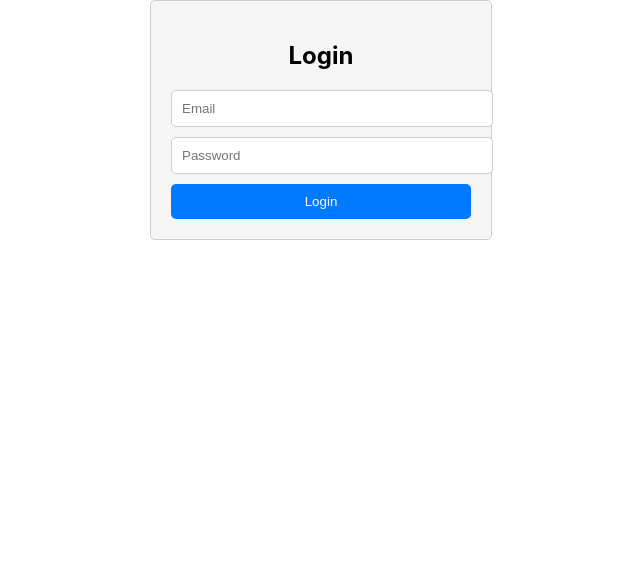
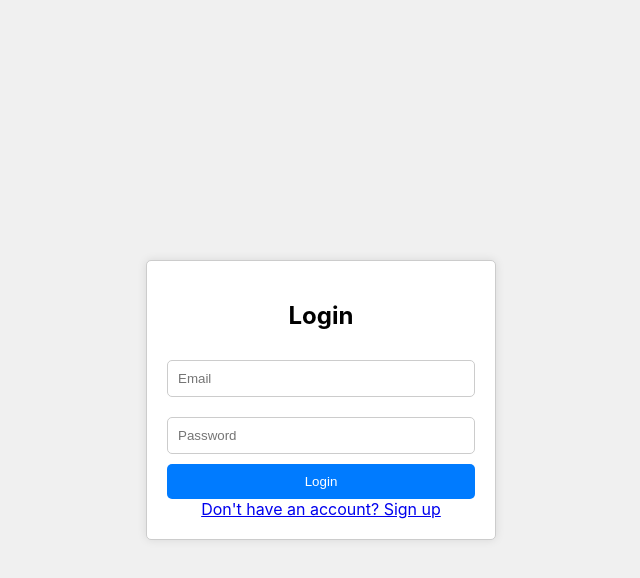
Before and after one commit to AnshOhri/antiphish, a React (Create React App) app: page /login in a window 1280 px wide. Shown: the top 578 px of the page, without its empty margins (319-959 px from the left). Built offline with nearby package versions, Linux system fonts and the light colour scheme.

Commit message:
styling improved and routing added

```diff
--- a/package.json
+++ b/package.json
@@ -8,6 +8,7 @@
     "@testing-library/user-event": "^13.5.0",
     "react": "^18.2.0",
     "react-dom": "^18.2.0",
+    "react-router-dom": "^6.18.0",
     "react-scripts": "5.0.1",
     "web-vitals": "^2.1.4"
   },
--- a/src/App.css
+++ b/src/App.css
@@ -1,23 +1,35 @@
+.App {
+	display: flex;
+	justify-content: center;
+	align-items: center;
+	height: 100vh;
+	background-color: #f0f0f0;
+	overflow: hidden; /* Add this line */
+}
+
 .form-container {
-	width: 300px;
-	margin: 0 auto;
+	max-width: 350px;
+	width: 90%;
 	padding: 20px;
 	border: 1px solid #ccc;
 	border-radius: 5px;
-	background-color: #f5f5f5;
-}
-
-h2 {
+	background-color: #fff;
+	box-shadow: 0 0 10px rgba(0, 0, 0, 0.1);
 	text-align: center;
+	box-sizing: border-box; /* Add this line */
 }
 
 input {
-	display: block;
 	width: 100%;
 	margin: 10px 0;
 	padding: 10px;
 	border: 1px solid #ccc;
 	border-radius: 5px;
+	box-sizing: border-box; /* Add this line */
+}
+
+h2 {
+	margin-bottom: 20px;
 }
 
 button {
--- a/src/App.js
+++ b/src/App.js
@@ -1,10 +1,10 @@
 import './App.css';
-import Login from './pages/login';
+import AppRouter from './AppRouter';
 
 function App() {
 	return (
 		<div className="App">
-			<Login></Login>
+			<AppRouter></AppRouter>
 		</div>
 	);
 }
--- /dev/null
+++ b/src/AppRouter.js
@@ -0,0 +1,21 @@
+import React from 'react';
+import { BrowserRouter, Routes, Route } from 'react-router-dom';
+import { Navigate } from 'react-router-dom';
+import Login from './pages/login';
+import Signup from './pages/signup';
+import NoPage from './pages/NoPage';
+
+const AppRouter = () => {
+	return (
+		<BrowserRouter>
+			<Routes>
+				<Route path="/" element={<Navigate to="/login" />} />
+				<Route path="login" element={<Login />} />
+				<Route path="signup" element={<Signup />} />
+				<Route path="*" element={<NoPage />} />
+			</Routes>
+		</BrowserRouter>
+	);
+};
+
+export default AppRouter;
--- a/src/index.js
+++ b/src/index.js
@@ -2,7 +2,6 @@ import React from 'react';
 import ReactDOM from 'react-dom/client';
 import './index.css';
 import App from './App';
-import reportWebVitals from './reportWebVitals';
 
 const root = ReactDOM.createRoot(document.getElementById('root'));
 root.render(
@@ -10,8 +9,3 @@ root.render(
 		<App />
 	</React.StrictMode>
 );
-
-// If you want to start measuring performance in your app, pass a function
-// to log results (for example: reportWebVitals(console.log))
-// or send to an analytics endpoint. Learn more: https://bit.ly/CRA-vitals
-reportWebVitals();
--- /dev/null
+++ b/src/pages/NoPage.js
@@ -0,0 +1,5 @@
+const NoPage = () => {
+	return <h1>404</h1>;
+};
+
+export default NoPage;
--- a/src/pages/login.js
+++ b/src/pages/login.js
@@ -1,4 +1,5 @@
 import React, { useState } from 'react';
+import { Link } from 'react-router-dom';
 
 const Login = () => {
 	const [email, setEmail] = useState('');
@@ -15,6 +16,7 @@ const Login = () => {
 			<input type="email" placeholder="Email" value={email} onChange={(e) => setEmail(e.target.value)} />
 			<input type="password" placeholder="Password" value={password} onChange={(e) => setPassword(e.target.value)} />
 			<button onClick={handleLogin}>Login</button>
+			<Link to="/signup">Don't have an account? Sign up</Link>
 		</div>
 	);
 };
--- a/src/pages/signup.js
+++ b/src/pages/signup.js
@@ -1,12 +1,18 @@
 import React, { useState } from 'react';
+import { Link } from 'react-router-dom';
 
 const Signup = () => {
 	const [email, setEmail] = useState('');
 	const [password, setPassword] = useState('');
+	const [confirmPassword, setConfirmPassword] = useState('');
 
 	const handleSignup = () => {
-		// Handle signup logic here
-		console.log(`Signing up with email: ${email} and password: ${password}`);
+		if (password !== confirmPassword) {
+			alert('Password and Confirm Password must match.');
+		} else {
+			// Handle signup logic here
+			console.log(`Signing up with email: ${email} and password: ${password}`);
+		}
 	};
 
 	return (
@@ -14,7 +20,9 @@ const Signup = () => {
 			<h2>Sign up</h2>
 			<input type="email" placeholder="Email" value={email} onChange={(e) => setEmail(e.target.value)} />
 			<input type="password" placeholder="Password" value={password} onChange={(e) => setPassword(e.target.value)} />
+			<input type="password" placeholder="Confirm Password" value={confirmPassword} onChange={(e) => setConfirmPassword(e.target.value)} />
 			<button onClick={handleSignup}>Sign up</button>
+			<Link to="/login">Already have an account? Log in</Link>
 		</div>
 	);
 };
```
Also changed, not shown: src/index.css (+5 -8 lines), 1 other file (tests, documents, lock files or other folders).
